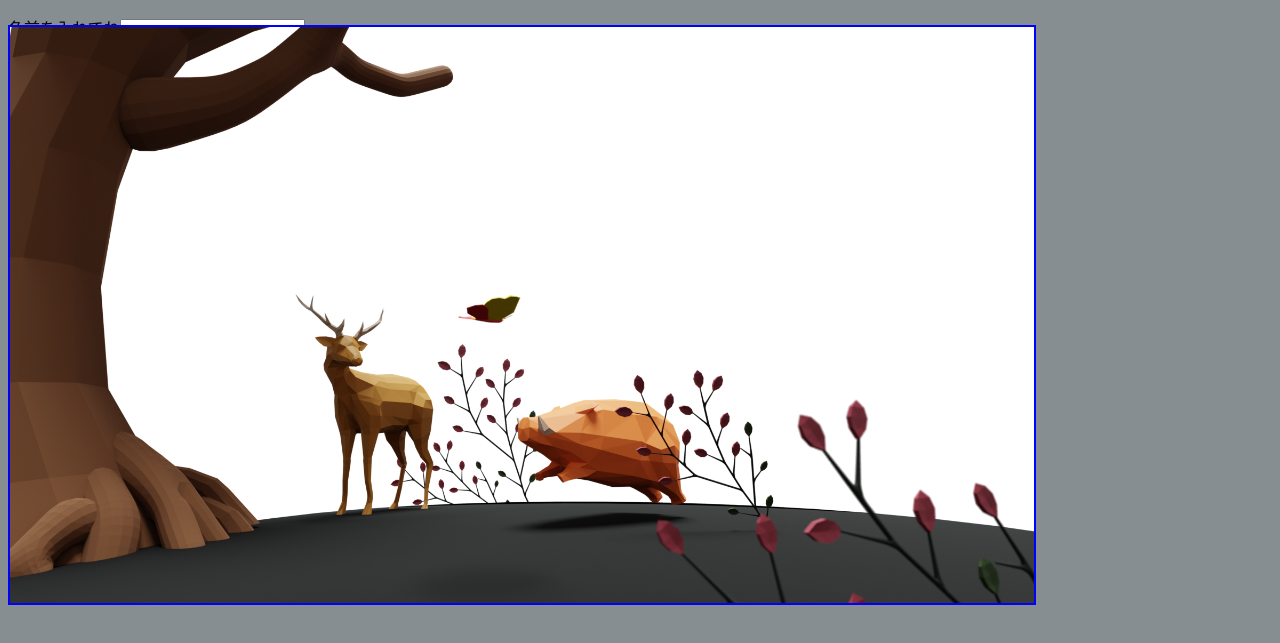
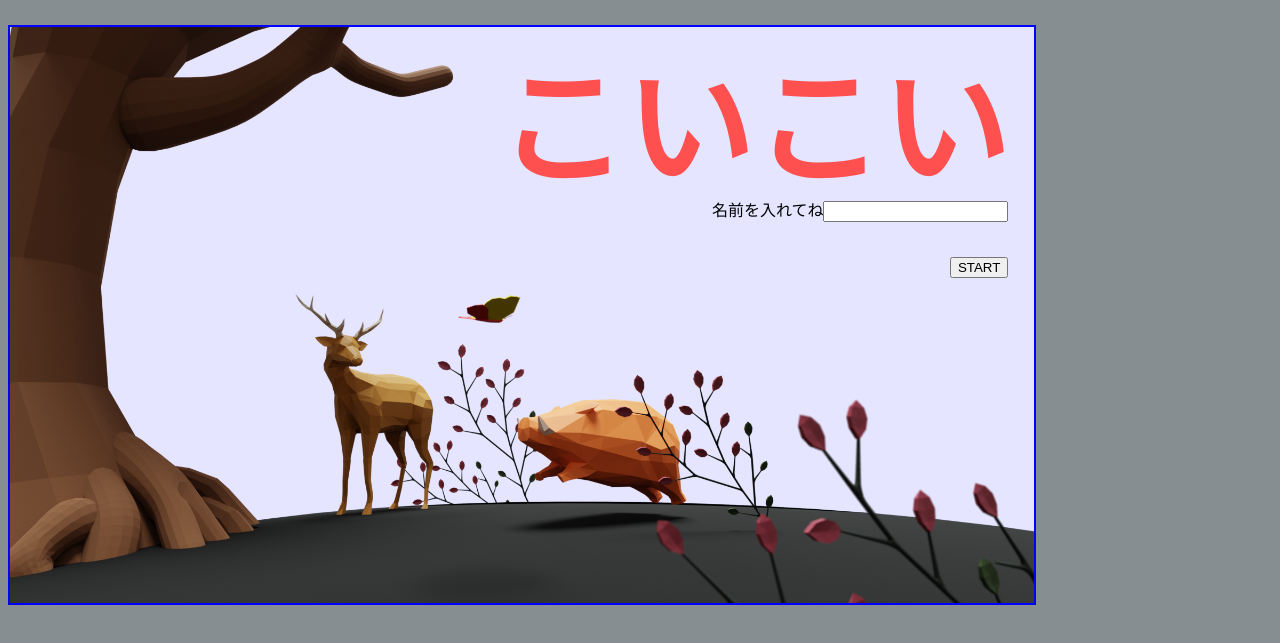
Before and after one commit to takumi712/koikoi_game, a website: page test.html in a window 1280 px wide. Shown: the part 73-716 px from the top of the page. Drawn offline with Linux system fonts and the light colour scheme.

Commit message:
title頑張った

```diff
--- a/test.css
+++ b/test.css
@@ -1,6 +1,17 @@
 body{
   padding-top: 40px;
   background: rgb(135, 142, 146);
+}
+#sikaku{
+  position: absolute;
+  display: block;
+  margin-top:50px;
+  background-color: rgb(255,255,255);
+  width: 80vmax;
+  height: 45vmax;
+  border: solid 2px blue;
+  margin-left: auto;
+  margin-right: auto;
 }
 .header{
   display: flex;
@@ -19,27 +30,42 @@ header{
   color: rgb(199, 50, 38);
   padding: 10px 10px;
 }
+
 .page_title {
   display:block;
 }
-#sikaku{
+.title_img{
+  background-color: rgba(0,0,255,0.1);
+  position: relative;
+  width: 100%;
+  height: 100%;
+}
+.page_title .mode_title{
   position: absolute;
-  display: block;
-  margin-top:50px;
-  background-color: rgb(255,255,255);
-  width: 80vmax;
-  height: 45vmax;
-  border: solid 2px blue;
-  margin-left: auto;
-  margin-right: auto;
+  font-family: "游ゴシック";
+  font-weight: bold;
+  font-size: 10vmax;
+  top: 0vmax;
+  right: 2vmax;
+  color: rgb(255,80,80);
 }
-img.title_img{
+
+.page_title .user_name{
   position: absolute;
-  width: 80vmax;
-  height: 45vmax;
-  margin-top:52px;
-  margin-left: 2px;
+  top:12vmax;
+  right: 2vmax;
+
 }
+.page_title button{
+  position: absolute;
+  top:18vmax;
+  right: 2vmax;
+
+}
+
+
+
+
 .page_mode {
   display:none;
 }
--- a/test.html
+++ b/test.html
@@ -75,9 +75,9 @@ function SelectPage( page ) {
 
 
 	<div id='page_title' class='page_title'>
-        <div id="sikaku"></div>
+        <div id="sikaku">
             <img src="public\image\koikoi.png" class="title_img">
-        <div class='mode_title'>
+            <div class="mode_title">
                 <label>こいこい</label>
             </div>
             <div class='user_name'>
@@ -87,10 +87,11 @@ function SelectPage( page ) {
                 <button type='button'onclick="SelectPage(2)">START</button>
             </div>
         </div>
+    </div>
 
 
 	<div id='page_mode' class='page_mode'>
-        <div id="sikaku"></div>
+        <div id="sikaku">
     		<div class='mode_title'>
     			<label>モード選択</label>
     		</div>
@@ -112,10 +113,11 @@ function SelectPage( page ) {
     			</div>
     		</div>
         </div>
+	</div>
 
 
 	<div id="page_select" class='page_select'>
-        <div id="sikaku"></div>
+        <div id="sikaku">
             <div class="textl">
                 対人戦準備
             </div>
@@ -130,6 +132,7 @@ function SelectPage( page ) {
                 <button>入る</button>
             </div>
         </div>
+    </div>
 
 
 </body>
```
Lines whose indentation alone changed are shown as unchanged.
